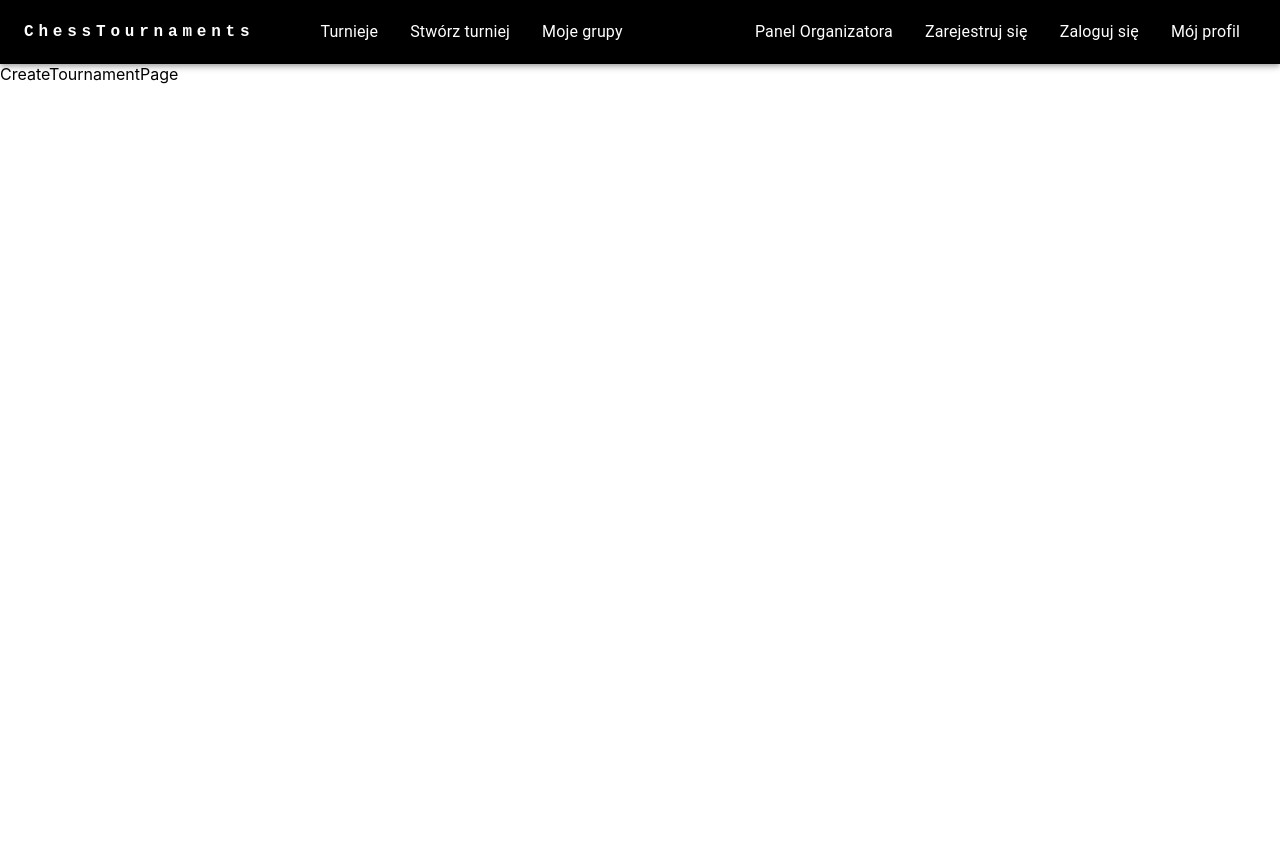
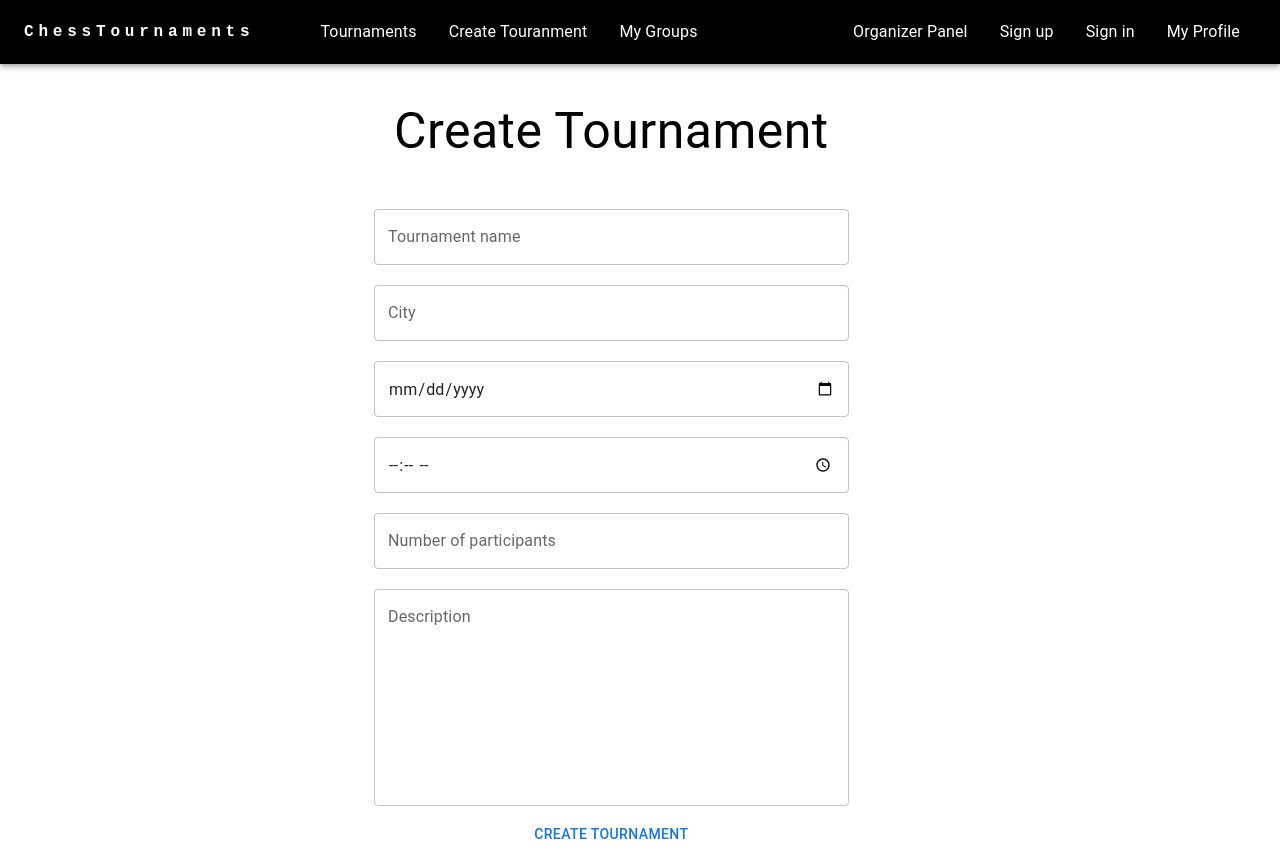
Before and after one commit to PiotrPrzybyla/chesstournaments-frontend, a React (Create React App) app: page /createTournament in a window 1280 px wide. Before the commit the page ends 800 px from the top, so only its background shows below. Built offline with nearby package versions, Linux system fonts and the light colour scheme.

Commit message:
createTournament page

```diff
--- a/package.json
+++ b/package.json
@@ -5,8 +5,9 @@
   "dependencies": {
     "@emotion/react": "^11.11.1",
     "@emotion/styled": "^11.11.0",
-    "@mui/material": "^5.14.12",
+    "@mui/material": "^5.14.13",
     "@mui/styled-engine-sc": "^5.14.12",
+    "@mui/x-date-pickers": "^6.16.2",
     "@testing-library/jest-dom": "^5.17.0",
     "@testing-library/react": "^13.4.0",
     "@testing-library/user-event": "^13.5.0",
@@ -14,6 +15,7 @@
     "@types/node": "^16.18.58",
     "@types/react": "^18.2.25",
     "@types/react-dom": "^18.2.11",
+    "dayjs": "^1.11.10",
     "i18next": "^23.5.1",
     "i18next-browser-languagedetector": "^7.1.0",
     "react": "^18.2.0",
--- a/src/Pages/CreateTournamentPage.tsx
+++ b/src/Pages/CreateTournamentPage.tsx
@@ -1,10 +1,17 @@
 import React from "react";
 import UIGenerator from "../components/UIGenerator/UIGenerator";
-
+import CreateTournamentPanel from "../components/CreateTournamentPanel/CreateTournamentPanel";
+import { Container } from "@mui/material";
 interface ICreateTournamentPageProps {}
 
 const CreateTournamentPage: React.FC<ICreateTournamentPageProps> = () => {
-	return <UIGenerator>CreateTournamentPage</UIGenerator>;
+  return (
+    <UIGenerator>
+      <Container maxWidth="sm">
+        <CreateTournamentPanel></CreateTournamentPanel>
+      </Container>
+    </UIGenerator>
+  );
 };
 
 export default CreateTournamentPage;
--- /dev/null
+++ b/src/components/CreateTournamentPanel/CreateTournamentPanel.tsx
@@ -0,0 +1,34 @@
+import { Button, FormControl, Typography } from "@mui/material";
+import React from "react";
+import { useTranslation } from "react-i18next";
+import { FormTextField, FormTitle } from "./styles";
+
+interface ICreateTournamentPanelProps {}
+
+const CreateTournamentPanel: React.FC<ICreateTournamentPanelProps> = () => {
+  const { t } = useTranslation("createTournament");
+  return (
+    <FormControl>
+      <FormTitle>{`${t("title")}`}</FormTitle>
+      <FormTextField type="text" variant="outlined" label={`${t("name")}`} />
+      <FormTextField type="text" variant="outlined" label={`${t("city")}`} />
+      <FormTextField type="date" />
+      <FormTextField type="time" />
+      <FormTextField
+        type="number"
+        variant="outlined"
+        label={`${t("participants")}`}
+      />
+      <FormTextField
+        type="text"
+        variant="outlined"
+        multiline
+        rows={8}
+        label={`${t("description")}`}
+      />
+      <Button>{`${t("title")}`}</Button>
+    </FormControl>
+  );
+};
+
+export default CreateTournamentPanel;
--- /dev/null
+++ b/src/components/CreateTournamentPanel/styles.tsx
@@ -0,0 +1,12 @@
+import { TextField, Typography } from "@mui/material";
+import { styled } from "@mui/system";
+
+export const FormTextField = styled(TextField)({
+  margin: "10px",
+});
+
+export const FormTitle = styled(Typography)({
+  fontSize: "50px",
+  margin: "30px",
+  textAlign: "center",
+});
--- a/src/components/NavElement/styles.tsx
+++ /dev/null
@@ -1,6 +0,0 @@
-import styled from "@emotion/styled";
-import { Link } from "@mui/material";
-export const NavLink = styled(Link)({
-	color: "#ffffff",
-	textDecoration: "none",
-});
--- a/src/components/Navigation/styles.tsx
+++ b/src/components/Navigation/styles.tsx
@@ -1,5 +1,10 @@
 import { styled } from "@mui/system";
 import { AppBar, Link, Typography } from "@mui/material";
+export const NavLink = styled(Link)({
+  color: "#ffffff",
+  textDecoration: "none",
+});
+
 export const NavAppBar = styled(AppBar)({
   backgroundColor: "#000000",
 });
--- a/src/configs/i18n.ts
+++ b/src/configs/i18n.ts
@@ -5,15 +5,19 @@ import tournamentsPl from   "../translations/pl/tournaments.json";
 import tournamentsEn from   "../translations/en/tournaments.json";
 import navigationPl from   "../translations/pl/navigation.json";
 import navigationEn from   "../translations/en/navigation.json";
+import createTournamentEn from   "../translations/en/createTournament.json";
+import createTournamentPl from   "../translations/pl/createTournament.json";
 
 const resources = {
 	en: {
-        "tournaments": tournamentsPl,
-		"navigation": navigationPl
+        "tournaments": tournamentsEn,
+		"navigation": navigationEn,
+		"createTournament": createTournamentEn
 	},
 	pl: {
-        "tournaments": tournamentsEn,
-		"navigation": navigationEn
+        "tournaments": tournamentsPl,
+		"navigation": navigationPl,
+		"createTournament": createTournamentPl
 	},
 };
 
--- /dev/null
+++ b/src/translations/en/createTournament.json
@@ -0,0 +1 @@
+{"title": "Create Tournament", "name": "Tournament name", "city": "City", "date": "Date", "participants": "Number of participants", "description": "Description"}
--- /dev/null
+++ b/src/translations/pl/createTournament.json
@@ -0,0 +1 @@
+{"title": "Stwórz Turniej", "name": "Nazwa turnieju", "city": "Miejscowość", "date": "Data", "participants": "Liczba zawodników", "description": "Opis"}
```
Also changed, not shown: src/App.tsx (+8 -1 lines), src/components/Navigation/Navigation.tsx (+2 -10 lines), src/components/Navigation/NavElement.tsx (indentation only), 1 other file (tests, documents, lock files or other folders). Lines whose indentation alone changed are shown as unchanged.
